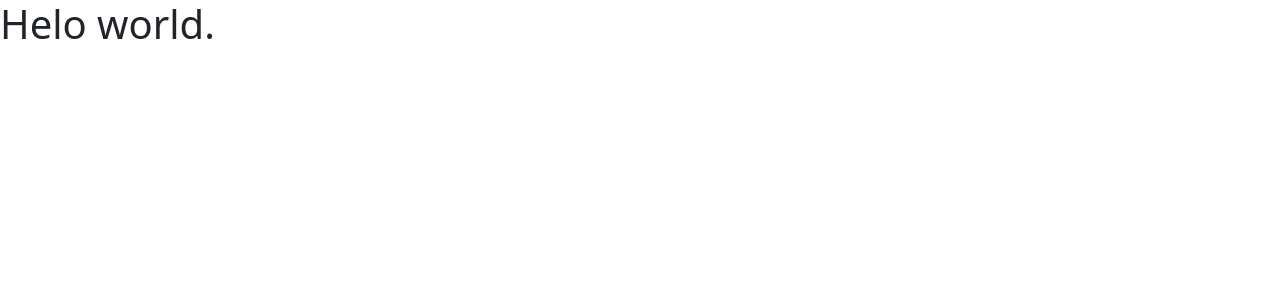
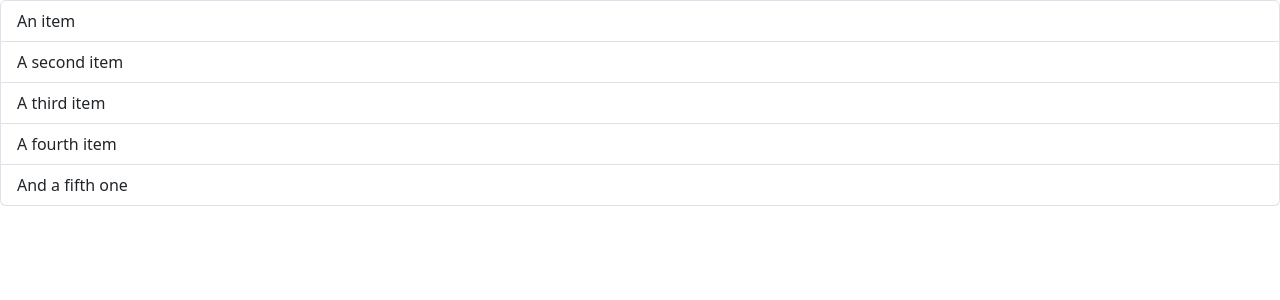
Before and after one commit to abdurrahmanoori/React-App, a React (Vite) app: page / in a window 1280 px wide. Shown: the top 300 px of the page. Built offline with nearby package versions, Linux system fonts and the light colour scheme.

Commit message:
List group are displayed.

```diff
--- a/src/App.tsx
+++ b/src/App.tsx
@@ -1,8 +1,8 @@
-import Message from "./Message";
+import ListGroup from "./components/ListGroup";
 
 
 function App(){
-  return <div><Message></Message> </div>
+  return <div><ListGroup></ListGroup> </div>
 }
 
 export default App;
--- a/src/components/ListGroup.tsx
+++ b/src/components/ListGroup.tsx
@@ -1,6 +1,14 @@
 
 function ListGroup(){
-    return <h1>List Group</h1>
+    return (
+      <ul className="list-group">
+        <li className="list-group-item">An item</li>
+        <li className="list-group-item">A second item</li>
+        <li className="list-group-item">A third item</li>
+        <li className="list-group-item">A fourth item</li>
+                   <li className="list-group-item">And a fifth one</li>
+      </ul>
+    );
 }
 
 export default ListGroup;
```
